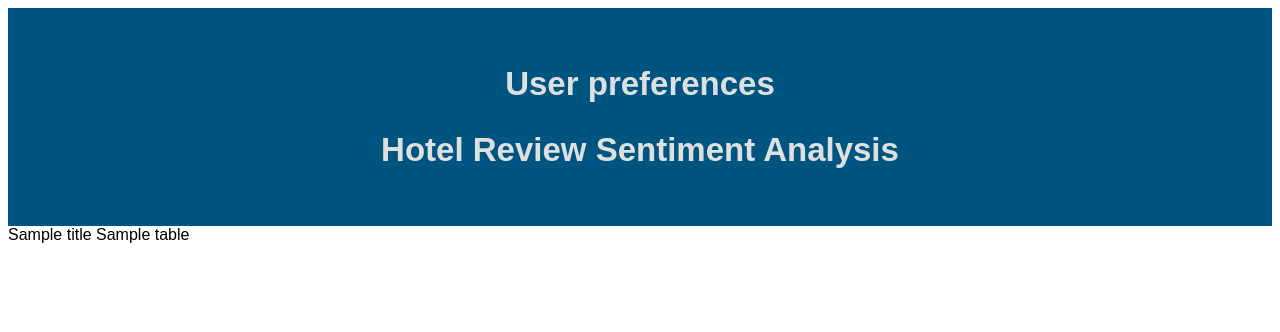
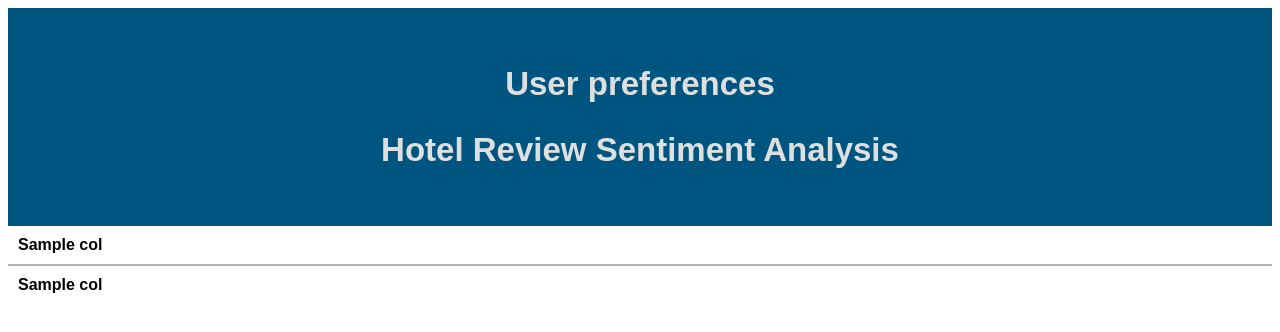
Before and after one commit to tscodes70/PythonApp, a Flask app: template templates/userPref.html in a window 1280 px wide. Shown: the top 332 px of the page. Run offline with Flask 3, Linux system fonts and the light colour scheme; the template is opened without the code that fills it: most values are stand-ins (such as "Sample title", 1, 10 or a date in 2020); lists and menus that the app fills with data are empty; some libraries are stand-ins or nearby versions.

Commit message:
add table

```diff
--- a/templates/userPref.html
+++ b/templates/userPref.html
@@ -4,16 +4,50 @@
 {% block head %}
 <head>
     <link rel="stylesheet" href="static/css/main.css">
+    <link rel="stylesheet" href="https://cdn.datatables.net/1.13.6/css/jquery.dataTables.min.css" />
+    <script src="https://cdn.datatables.net/1.13.6/js/jquery.dataTables.js"></script>
+    <script src="https://code.jquery.com/jquery-3.7.0.js"></script>
+    <script src="https://cdn.datatables.net/1.13.6/js/jquery.dataTables.min.js"></script>
 </head>
 <div class="header" style="background-color: #005580;">
     <h2>User preferences</h2>
     <h2 style="text-align:center;">Hotel Review Sentiment Analysis</h2>
 </div>
 <div>
-    {% for table in tables %}
-            {{titles[loop.index]}}
-            {{ table|safe }}
-    {% endfor %}
+    <table id='analysed_data' class="display">
+        <thead>
+            <tr>
+                {% for col in column_names %}
+                    <th>{{col}}</th>
+                {% endfor %}
+            </tr>
+        </thead>
+        <tbody>
+            {% for row in row_data %}
+                <tr>
+                    {% for col, row_ in zip(column_names, row) %}
+                        {% if col == link_column %}
+                            <td>{{ row_ }}</td>
+                        {% else %}
+                            <td>{{ row_ }}</td>
+                        {% endif %}
+                    {% endfor %}
+                </tr>
+            {% endfor %}
+        </tbody>
+        <tfoot>
+            <tr>
+                {% for col in column_names %}
+                    <th>{{col}}</th>
+                {% endfor %}
+            </tr>
+        </tfoot>
+    </table>
+    <script>
+        $(document).ready( function () {
+         $('#analysed_data').DataTable();
+        } );
+    </script>
 </div>
 <br>
 {% endblock %}
```
Also changed, not shown: userPreferences.py (+7 -11 lines).
